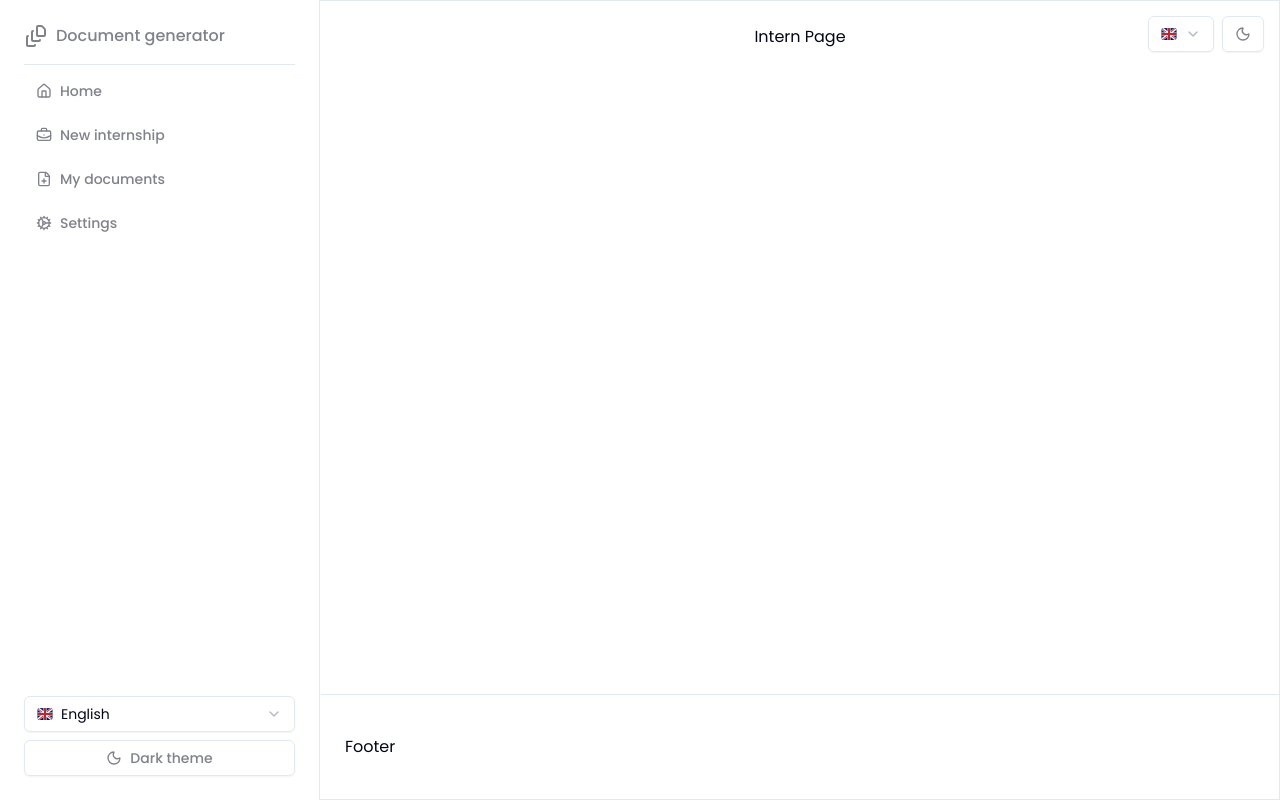
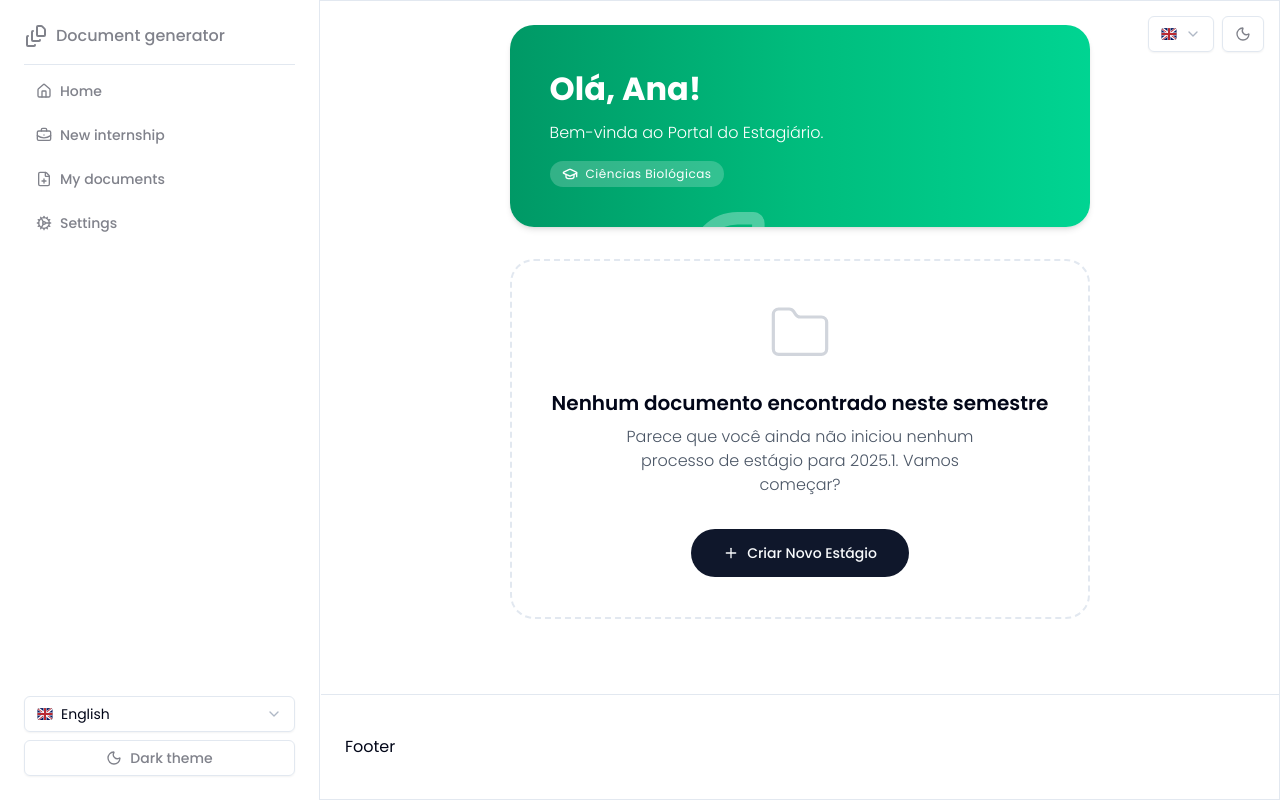
Before and after one commit to thiagocrux/upe-document-generator-web-client, a Next.js app: page /en/me in a window 1280 px wide. Built offline with nearby package versions, Linux system fonts and the light colour scheme.

Commit message:
feat(pages): implement dashboard page basic ui

```diff
--- a/app/(pages)/[locale]/(private)/me/page.tsx
+++ b/app/(pages)/[locale]/(private)/me/page.tsx
@@ -1,3 +1,5 @@
+import { Button } from '@/app/components/ui/button';
+import { Folder, GraduationCap, Plus, Sprout } from 'lucide-react';
 import type { Metadata } from 'next';
 import { useTranslations } from 'next-intl';
 import { getTranslations } from 'next-intl/server';
@@ -19,5 +21,39 @@ export async function generateMetadata({
 export default function MePage() {
   const t = useTranslations('pages.internal.MePage');
 
-  return <p>{t('metadata.title')}</p>;
+  return (
+    <div className="flex flex-col space-y-8 w-full h-full">
+      <div className="relative bg-linear-to-r from-emerald-600 via-emerald-500 to-emerald-400 shadow-md p-10 rounded-3xl min-h-[180px] overflow-hidden text-white">
+        <p className="mb-2 font-bold text-[32px]">Olá, Ana!</p>
+        <p className="mb-4 font-thin">Bem-vinda ao Portal do Estagiário.</p>
+        <div className="bg-white/20 px-3 py-1 rounded-full w-fit">
+          <span className="flex items-center gap-2 text-[12px] text-center capitalize tracking-[.5px]">
+            <GraduationCap className="size-4" /> <p>Ciências Biológicas</p>
+          </span>
+        </div>
+        <div className="right-[-50] bottom-[-80] absolute">
+          <Sprout strokeWidth={1.2} className="size-[250px] text-white/30" />
+        </div>
+      </div>
+      <div className="p-10 border-2 border-dashed rounded-3xl text-center">
+        <Folder
+          strokeWidth={1.2}
+          className="mx-auto mb-6 size-16 text-gray-300"
+        />
+        <p className="mb-2 font-semibold text-xl">
+          Nenhum documento encontrado neste semestre
+        </p>
+        <p className="mx-auto mb-8 max-w-[400px] font-thin text-gray-600 text-center">
+          Parece que você ainda não iniciou nenhum processo de estágio para
+          2025.1. Vamos começar?
+        </p>
+        <Button className="px-8 py-6 rounded-full">
+          <div className="flex items-center gap-2">
+            <Plus />
+            <p>Criar Novo Estágio</p>
+          </div>
+        </Button>
+      </div>
+    </div>
+  );
 }
```
